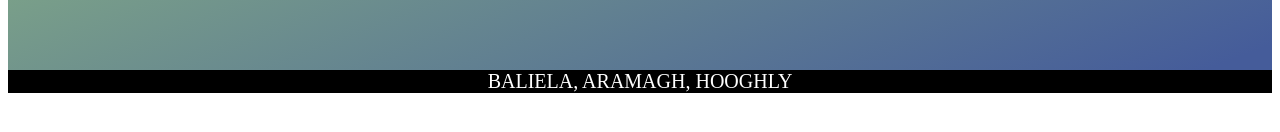
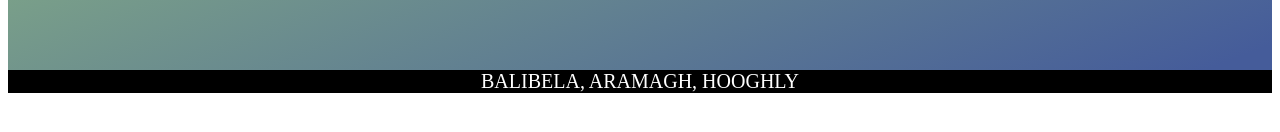
Before and after one commit to ANIRBAN597/goghatIIclrc.github.io, a plain HTML site: page index.html in a window 1280 px wide. Shown: the part 538-670 px from the top of the page. Drawn offline with Linux system fonts and the light colour scheme.

Commit message:
Address Update index.html

```diff
--- a/index.html
+++ b/index.html
@@ -34,7 +34,7 @@
 
         </div>
     <div class="footer">
-         BALIELA, ARAMAGH, HOOGHLY
+         BALIBELA, ARAMAGH, HOOGHLY
 
         </div>
 
```
